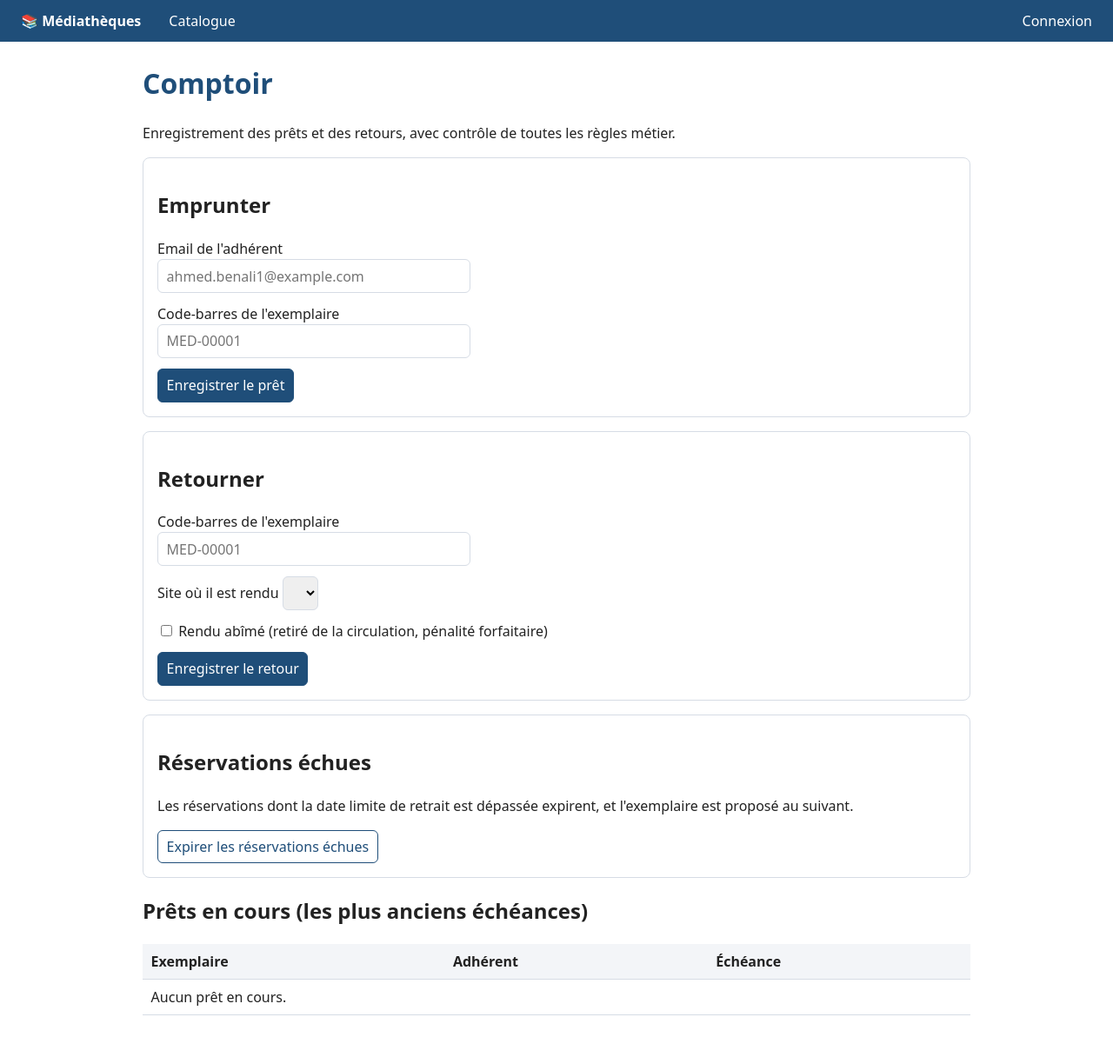
After one commit to khadijaOubaha/pfe-mediatheque, a Symfony app: template templates/comptoir/index.html.twig in a window 1280 px wide. The commit adds this page. Shown: the whole page at 87% size. Run offline with Twig, Linux system fonts and the light colour scheme; the template is opened without the code that fills it, so the values that code supplies are empty; some libraries are stand-ins or nearby versions.

Commit message:
feat(comptoir): ajoute l'ecran de pret et de retour, et met a jour la documentation

```diff
--- a/src/Service/OpenLibraryClient.php
+++ b/src/Service/OpenLibraryClient.php
@@ -67,7 +67,9 @@ class OpenLibraryClient implements FournisseurFicheIsbn
         usleep(200000);
 
         if (false === $reponse) {
-            throw new FournisseurIndisponibleException("Open Library est injoignable (réseau ou service indisponible).");
+            $detail = error_get_last()['message'] ?? 'erreur inconnue';
+
+            throw new FournisseurIndisponibleException(sprintf('Open Library est injoignable (%s).', $detail));
         }
 
         return $reponse;
--- a/templates/base.html.twig
+++ b/templates/base.html.twig
@@ -42,6 +42,7 @@
     <a href="{{ path('app_catalogue') }}">Catalogue</a>
     {% if is_granted('ROLE_ADHERENT') %}<a href="{{ path('app_espace') }}">Mon espace</a>{% endif %}
     {% if is_granted('ROLE_BIBLIOTHECAIRE') %}
+        <a href="{{ path('app_comptoir') }}">Comptoir</a>
         <a href="/admin">Administration</a>
         <a href="{{ path('app_stats') }}">Statistiques</a>
         <a href="{{ path('app_import_isbn') }}">Import ISBN</a>
--- /dev/null
+++ b/templates/comptoir/index.html.twig
@@ -0,0 +1,66 @@
+{% extends 'base.html.twig' %}
+
+{% block title %}Comptoir{% endblock %}
+
+{% block body %}
+    <h1>Comptoir</h1>
+    <p>Enregistrement des prêts et des retours, avec contrôle de toutes les règles métier.</p>
+
+    <div class="carte">
+        <h2>Emprunter</h2>
+        <form method="post" action="{{ path('app_comptoir_emprunter') }}">
+            <input type="hidden" name="_token" value="{{ csrf_token('comptoir') }}">
+            <label>Email de l'adhérent
+                <input type="email" name="email" required placeholder="ahmed.benali1@example.com">
+            </label>
+            <label>Code-barres de l'exemplaire
+                <input type="text" name="code_barres" required placeholder="MED-00001">
+            </label>
+            <button type="submit">Enregistrer le prêt</button>
+        </form>
+    </div>
+
+    <div class="carte">
+        <h2>Retourner</h2>
+        <form method="post" action="{{ path('app_comptoir_retourner') }}">
+            <input type="hidden" name="_token" value="{{ csrf_token('comptoir') }}">
+            <label>Code-barres de l'exemplaire
+                <input type="text" name="code_barres" required placeholder="MED-00001">
+            </label>
+            <label>Site où il est rendu
+                <select name="site">
+                    {% for site in sites %}<option value="{{ site.id }}">{{ site.nom }}</option>{% endfor %}
+                </select>
+            </label>
+            <label><input type="checkbox" name="abime" value="1" style="display:inline;width:auto"> Rendu abîmé (retiré de la circulation, pénalité forfaitaire)</label>
+            <button type="submit">Enregistrer le retour</button>
+        </form>
+    </div>
+
+    <div class="carte">
+        <h2>Réservations échues</h2>
+        <p>Les réservations dont la date limite de retrait est dépassée expirent, et l'exemplaire est proposé au suivant.</p>
+        <form method="post" action="{{ path('app_comptoir_expirer') }}">
+            <input type="hidden" name="_token" value="{{ csrf_token('comptoir') }}">
+            <button type="submit" class="secondaire">Expirer les réservations échues</button>
+        </form>
+    </div>
+
+    <h2>Prêts en cours (les plus anciens échéances)</h2>
+    <table>
+        <thead><tr><th>Exemplaire</th><th>Adhérent</th><th>Échéance</th></tr></thead>
+        <tbody>
+        {% for pret in prets_ouverts %}
+            <tr>
+                <td>{{ pret.exemplaire.codeBarres }} — {{ pret.exemplaire.edition }}</td>
+                <td>{{ pret.adherent }} <small>({{ pret.adherent.email }})</small></td>
+                <td class="{{ pret.dateEcheance < aujourdhui ? 'retard' : '' }}">
+                    {{ pret.dateEcheance|date('d/m/Y') }}{% if pret.dateEcheance < aujourdhui %} (en retard){% endif %}
+                </td>
+            </tr>
+        {% else %}
+            <tr><td colspan="3">Aucun prêt en cours.</td></tr>
+        {% endfor %}
+        </tbody>
+    </table>
+{% endblock %}
```
Also changed, not shown: INSTALL.md (+28 -3 lines), docs/DECISIONS.md (+47 -0 lines), src/Controller/ComptoirController.php (added, +119 -0 lines), README.md, 1 other file.
